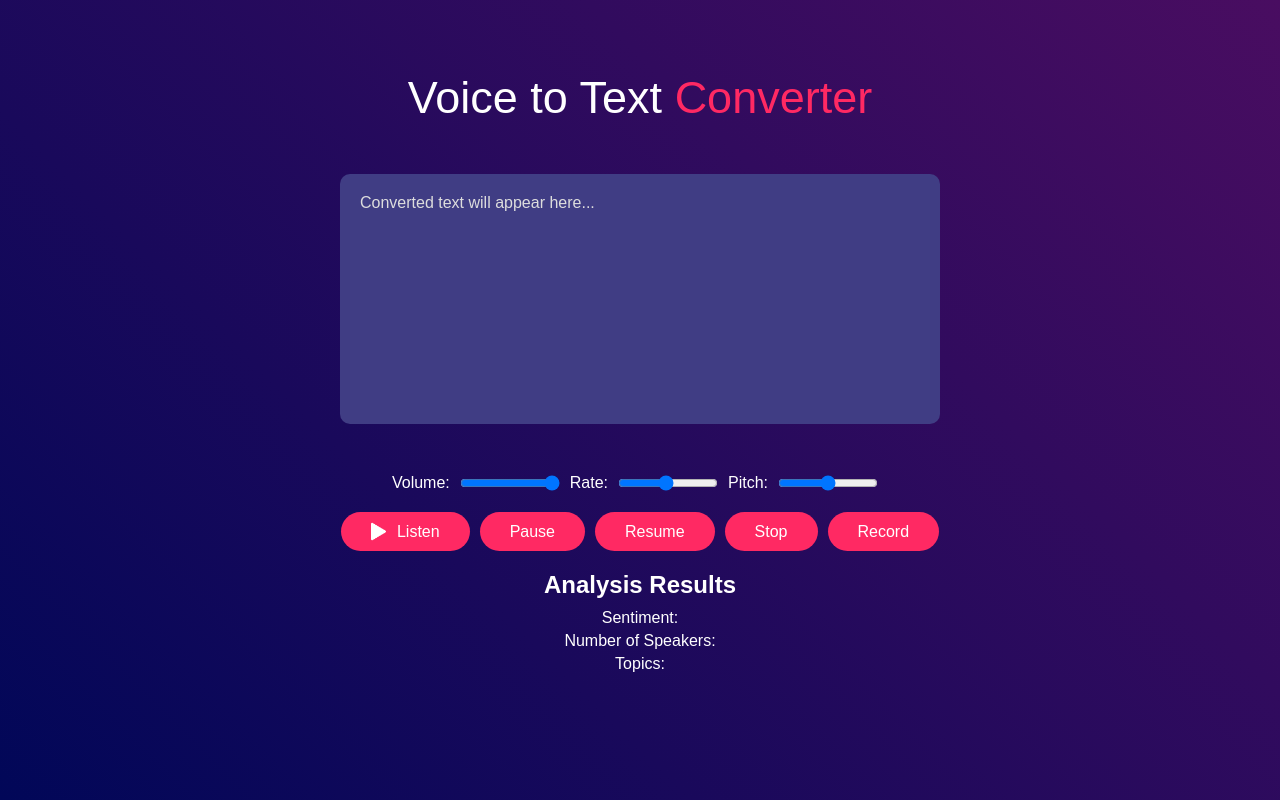
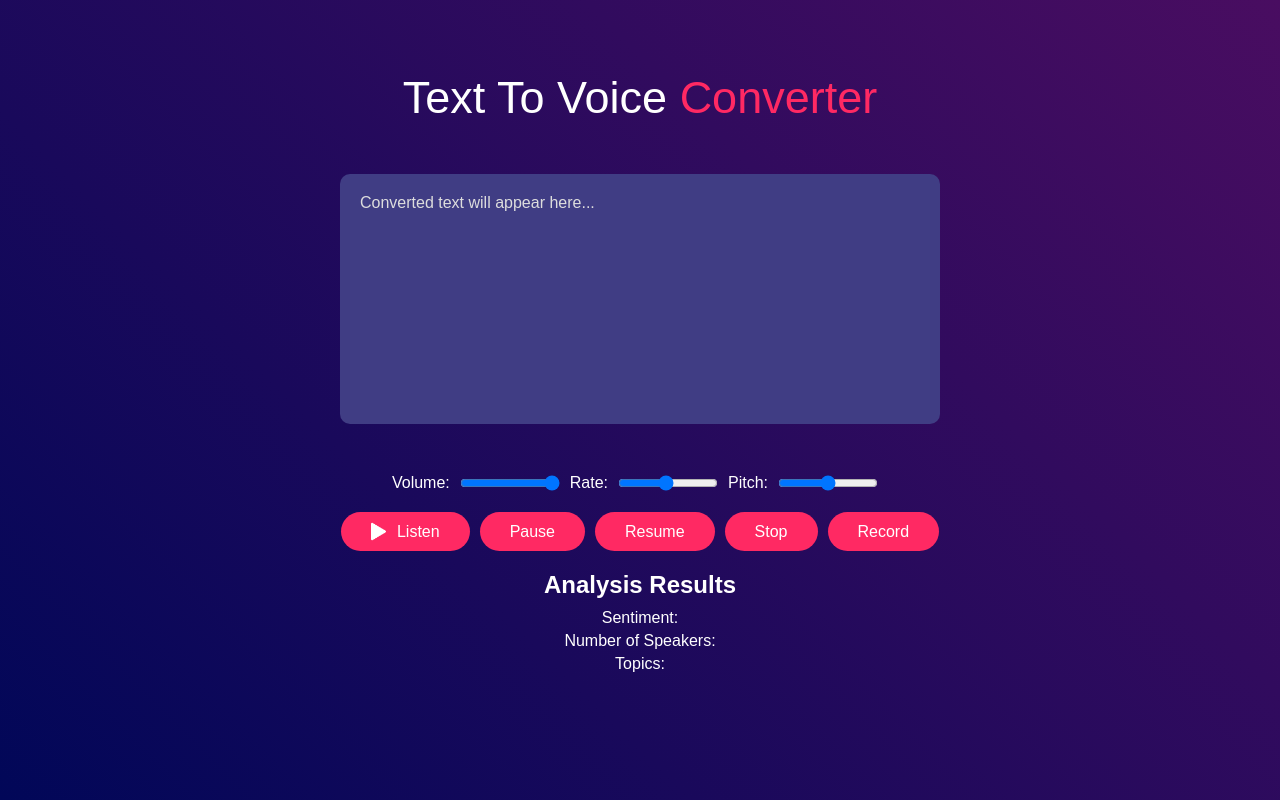
Before and after one commit to raza-ul-mustafa/Text-To-Voice-Converter, a plain HTML site: page index.html in a window 1280 px wide. Drawn offline with Linux system fonts and the light colour scheme; files whose address does not match are found by name.

Commit message:
Update index.html

```diff
--- a/index.html
+++ b/index.html
@@ -8,7 +8,7 @@
 </head>
 <body>
     <div class="hero">
-        <h1>Voice to Text <span>Converter</span></h1>
+        <h1>Text To Voice <span>Converter</span></h1>
         <textarea id="text-input" placeholder="Converted text will appear here..."></textarea>
         <div class="controls">
             <label for="volume">Volume: </label>
```
